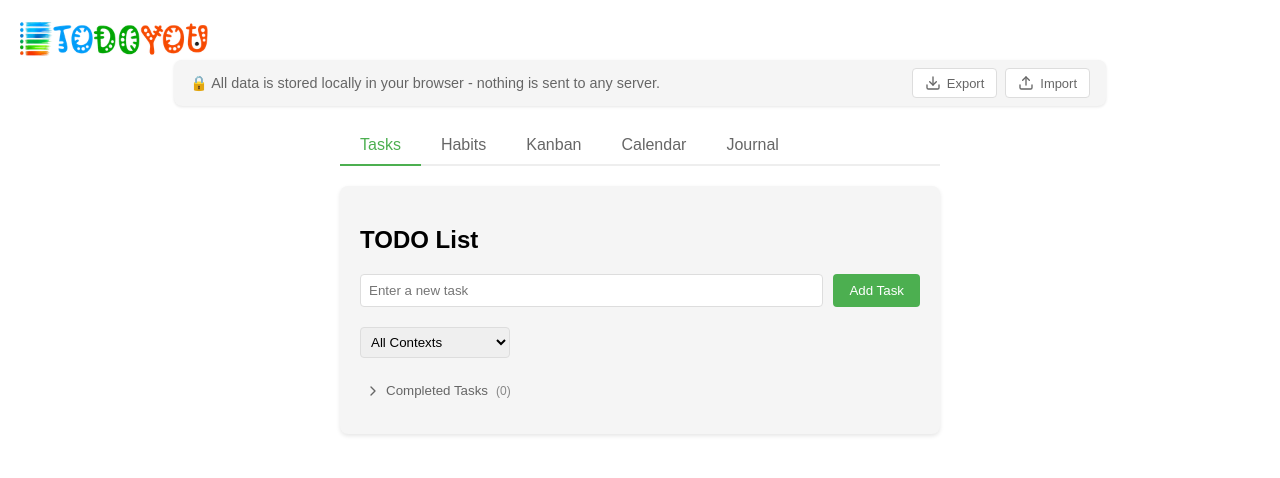
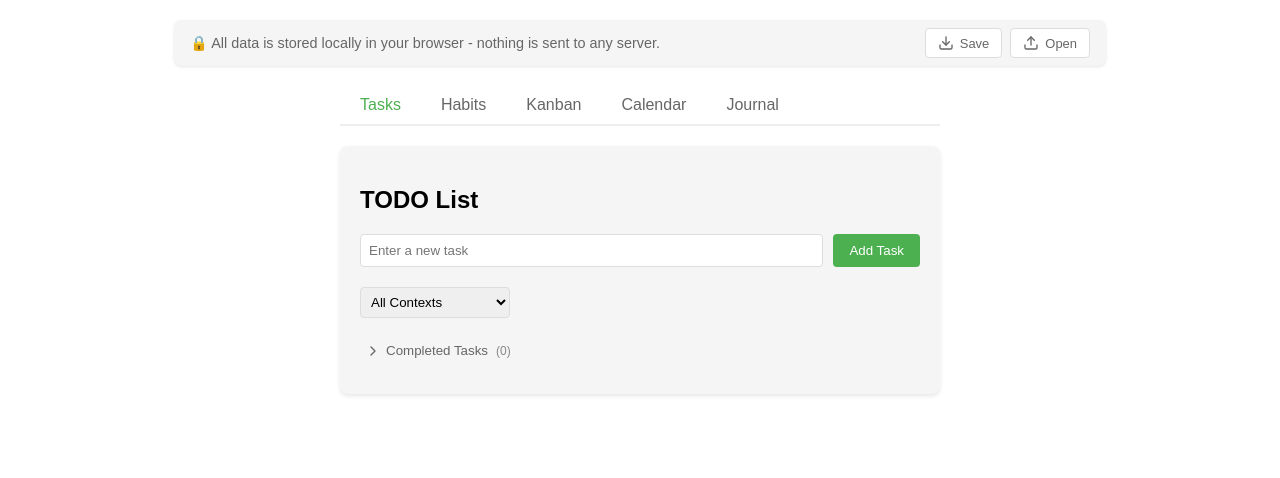
Before and after one commit to dogriffiths/todoyou, a website: page docs/index.html in a window 1280 px wide. Drawn offline with nearby package versions, Linux system fonts and the light colour scheme.

Commit message:
chore: Minor styling fixes

```diff
--- a/docs/index.html
+++ b/docs/index.html
@@ -13,11 +13,8 @@
     <script src="https://cdnjs.cloudflare.com/ajax/libs/PapaParse/5.4.1/papaparse.min.js" defer></script>
     <style>
         body {
-            background-image:url(todoyou_logo_300x55.png);
-            background-position:left 20px top 20px;
-            background-repeat:no-repeat;
             font-family:Arial,sans-serif;
-            margin:20px auto;
+            margin:0px auto;
             padding:20px;
             position:relative
         }
@@ -44,7 +41,7 @@
 
         #tasks-tab,#journal-tab,.tabs {
             margin:20px auto;
-            max-width:600px
+            max-width:600px;
         }
 
         .calendar-container {
@@ -314,7 +311,12 @@
         .tabs {
             border-bottom:2px solid #eee;
             display:flex;
-            margin-bottom:20px
+            margin-bottom:20px;
+            overflow-x: auto;
+            overflow-y: hidden;
+            -webkit-overflow-scrolling: touch; /* Smooth scrolling on iOS */
+            scrollbar-width: none; /* Firefox */
+            -ms-overflow-style: none;  /* IE and Edge */
         }
 
         .task-checkbox {
@@ -417,6 +419,7 @@
             .calendar-container {
                 margin:0;
                 padding:10px
+                width: calc(100% - 100px);
             }
         }
 
@@ -663,7 +666,7 @@
             display:flex;
             font-size:.9em;
             justify-content:space-between;
-            margin:20px auto;
+            margin: 0px auto;
             max-width:900px;
             padding:8px 16px
         }
@@ -972,20 +975,34 @@
                 width:100%
             }
         }
+
+        .save-button {
+            position: relative;
+        }
+
+        [data-window-dirty="true"] .save-button {
+            background-color: #4CAF50;
+            color: white;
+            box-shadow: 0 0 0 2px rgba(76, 175, 80, 0.3);
+        }
+
+        [data-window-dirty="true"] .save-button svg {
+            color: white;
+        }
     </style>
 </head>
 <body>
 <div class="privacy-notice">
     <span>🔒 All data is stored locally in your browser - nothing is sent to any server.</span>
     <div class="data-buttons">
-        <button onclick="exportDatabase()" class="data-button" title="CMD/CTRL-S">
+        <button onclick="exportDatabase()" class="data-button save-button" title="CMD/CTRL-S">
             <svg xmlns="http://www.w3.org/2000/svg" width="16" height="16" viewBox="0 0 24 24" fill="none"
                  stroke="currentColor" stroke-width="2" stroke-linecap="round" stroke-linejoin="round">
                 <path d="M21 15v4a2 2 0 0 1-2 2H5a2 2 0 0 1-2-2v-4"></path>
                 <polyline points="7 10 12 15 17 10"></polyline>
                 <line x1="12" y1="15" x2="12" y2="3"></line>
             </svg>
-            Export
+            Save
         </button>
         <label class="data-button" title="CMD/CTRL-O">
             <input type="file" id="importInput" accept=".json" style="display: none;" onchange="handleImport(event)">
@@ -995,7 +1012,7 @@
                 <polyline points="17 8 12 3 7 8"></polyline>
                 <line x1="12" y1="3" x2="12" y2="15"></line>
             </svg>
-            Import
+            Open
         </label>
     </div>
 </div>
```
